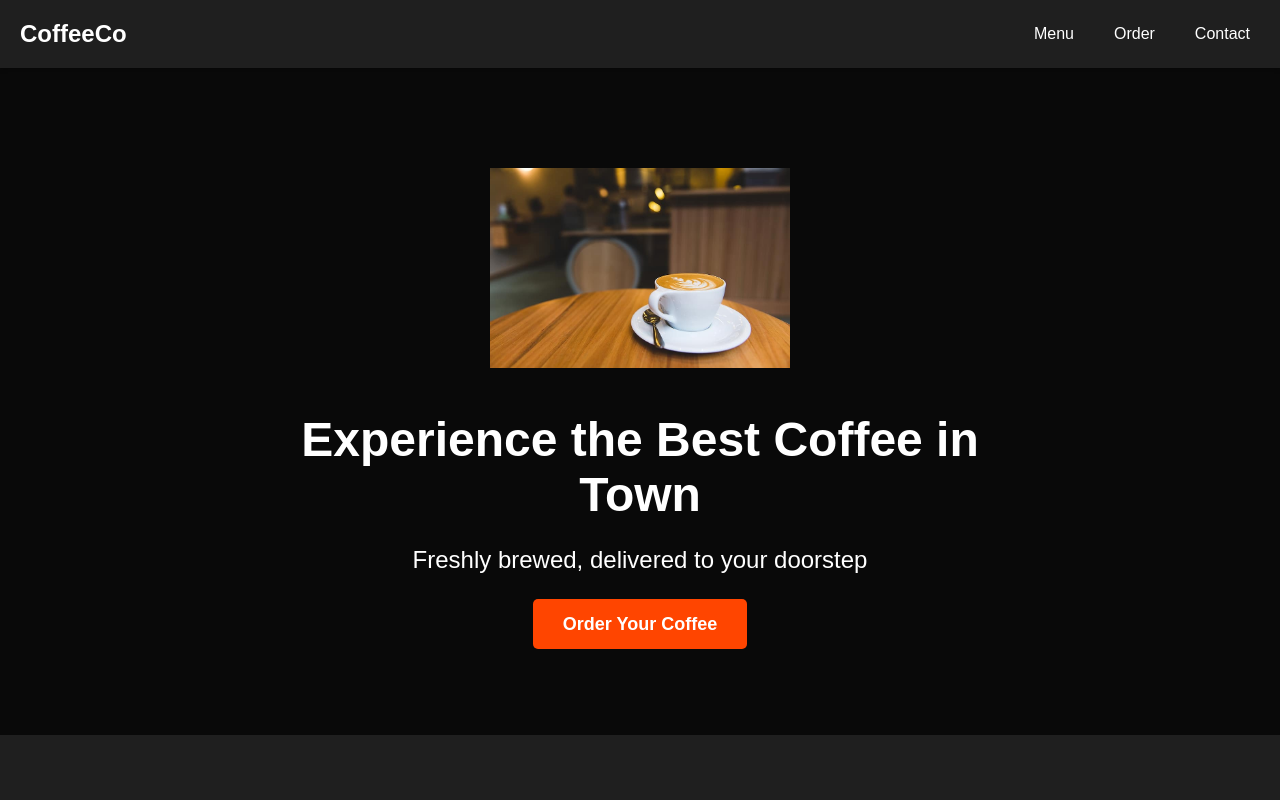
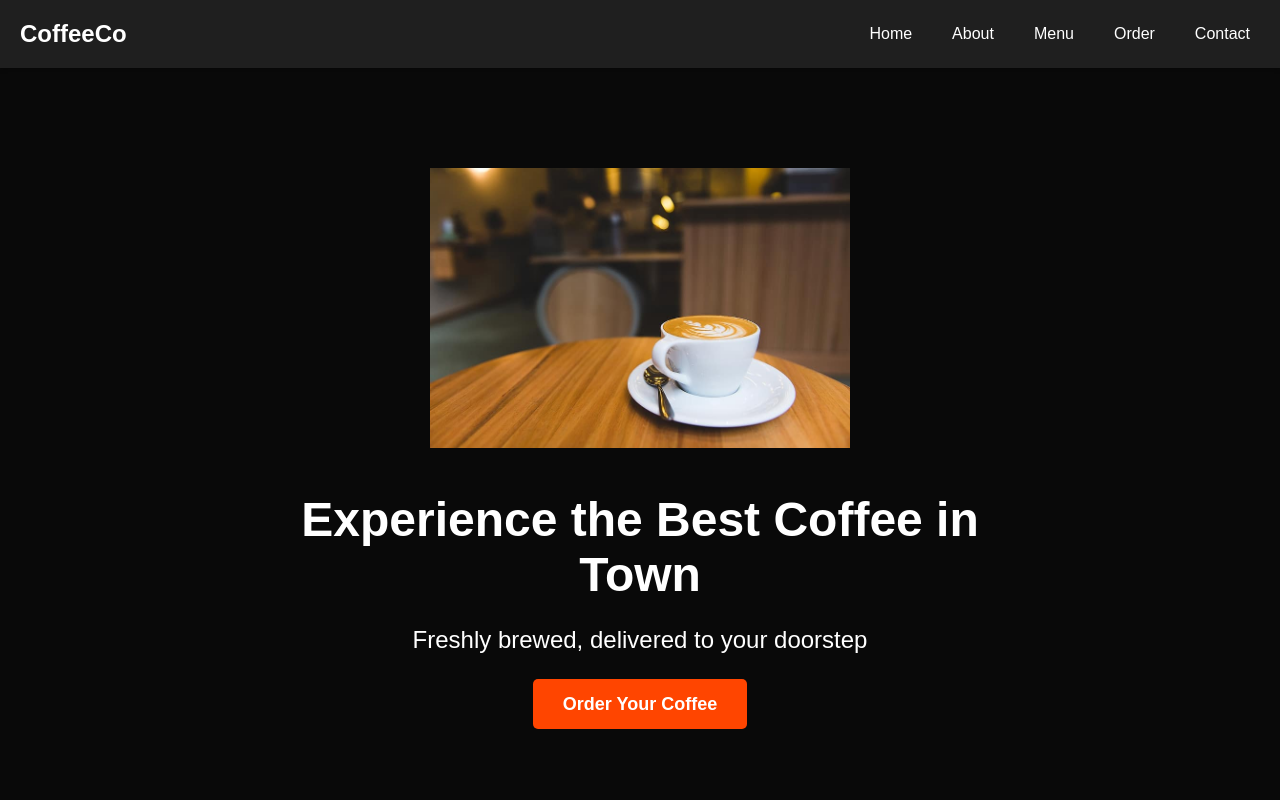
Before and after one commit to kataresarthak/CoffeeCo, a plain HTML site: page index.html in a window 1280 px wide. Shown: the top 800 px of the page. Drawn offline with Linux system fonts and the light colour scheme.

Commit message:
Update index.html

```diff
--- a/index.html
+++ b/index.html
@@ -12,6 +12,8 @@
       <div class="logo">CoffeeCo</div>
       <nav>
         <ul>
+          <li><a href="#home">Home</a></li>
+          <li><a href="#about">About</a></li>
           <li><a href="#menu">Menu</a></li>
           <li><a href="#order">Order</a></li>
           <li><a href="#contact">Contact</a></li>
@@ -25,7 +27,7 @@
         <img
           src="img/Hero_img.jpg"
           alt="Coffee"
-          height="200"
+          height="280"
           class="about-image"
         />
         <h1>Experience the Best Coffee in Town</h1>
```
